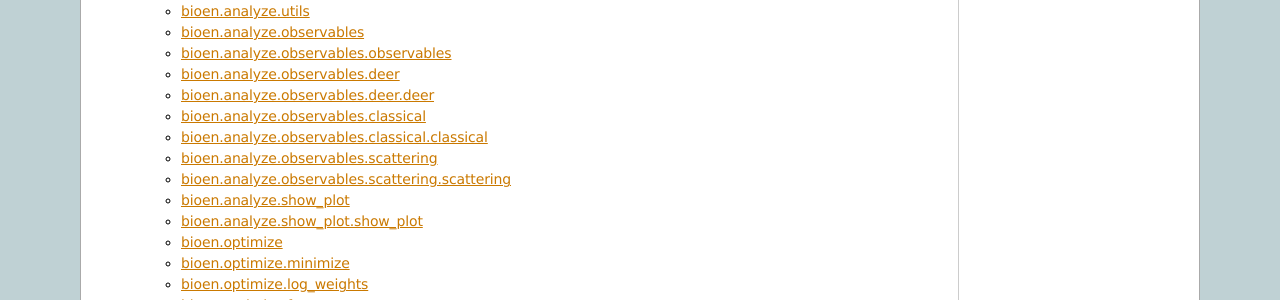
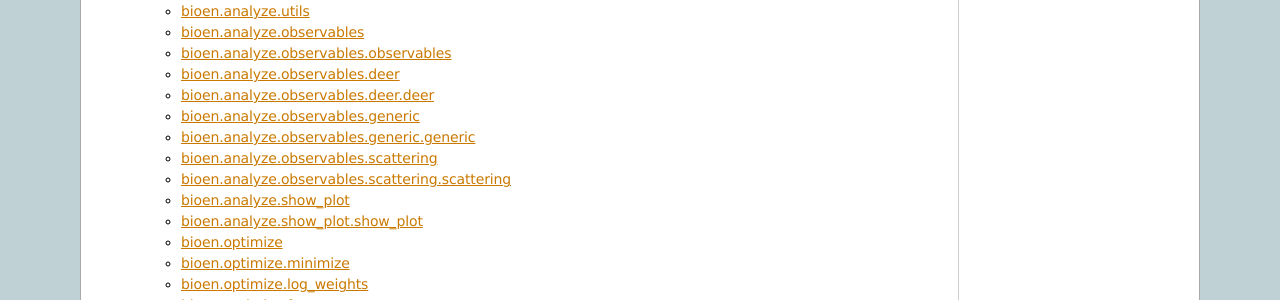
Before and after one commit to bio-phys/BioEn, a Sphinx documentation site: the page built from doc/index.rst, in a window 1280 px wide. Shown: the part 554-854 px from the top of the page. Built offline with Sphinx 7.4.7, drawn with Linux system fonts in a browser that asks for light colours.

Commit message:
fix rename classical --> generic at all occurences

```diff
--- a/doc/modules.rst
+++ b/doc/modules.rst
@@ -88,18 +88,18 @@ bioen.analyze.observables.deer.deer
    :undoc-members:
 
 
-bioen.analyze.observables.classical
------------------------------------
+bioen.analyze.observables.generic
+---------------------------------
 
-.. automodule:: bioen.analyze.observables.classical
+.. automodule:: bioen.analyze.observables.generic
    :members:
    :undoc-members:
 
 
-bioen.analyze.observables.classical.classical
----------------------------------------------
+bioen.analyze.observables.generic.generic
+-----------------------------------------
 
-.. automodule:: bioen.analyze.observables.classical.classical
+.. automodule:: bioen.analyze.observables.generic.generic
    :members:
    :undoc-members:
 
```
Also changed, not shown: .gitlab-ci.yml.
